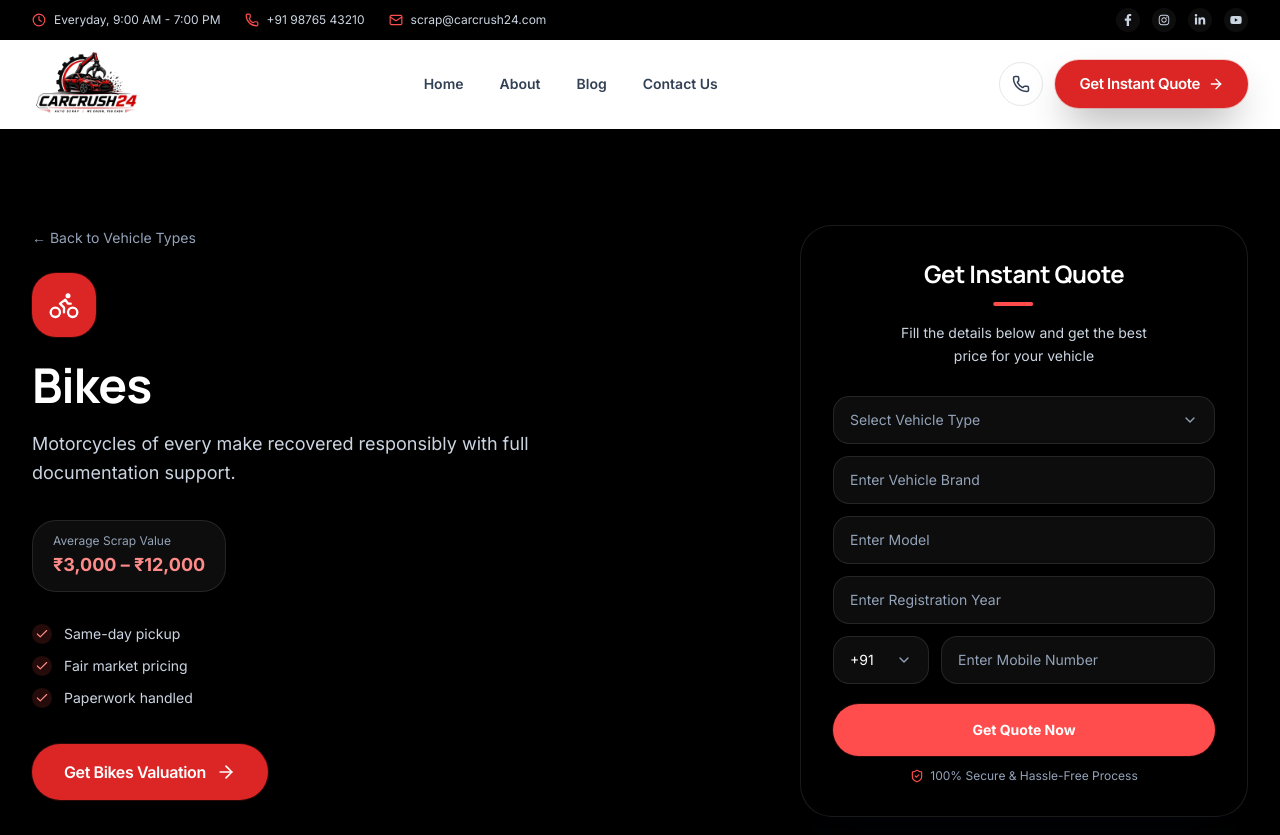
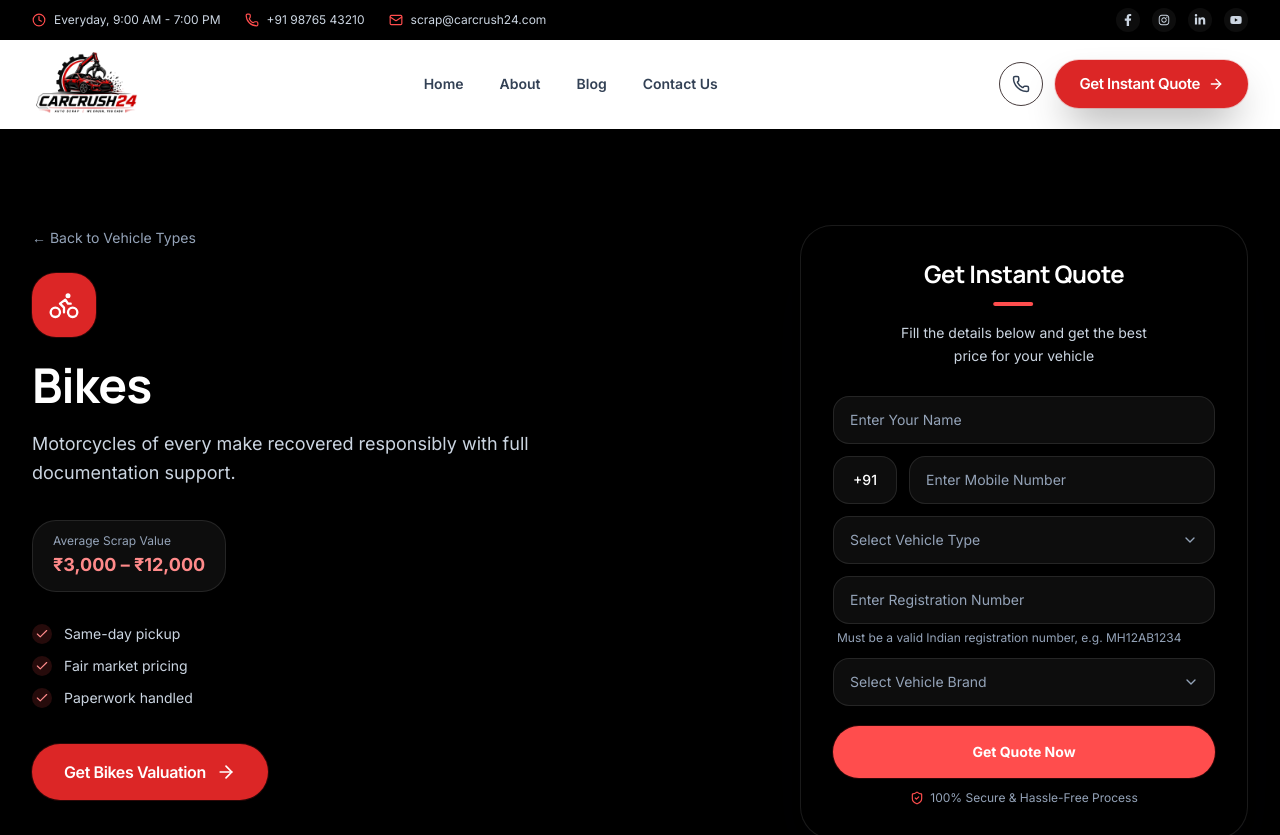
Before and after one commit to abhishekpaawanigroup-cmyk/Auto-scrap, a Next.js app: page /vehicle-types/bikes in a window 1280 px wide. Shown: the top 835 px of the page. Built offline with nearby package versions, Linux system fonts and the light colour scheme.

Commit message:
update quote form

```diff
--- a/package.json
+++ b/package.json
@@ -15,6 +15,7 @@
     "next": "15.5.23",
     "react": "19.2.8",
     "react-dom": "19.2.8",
+    "react-hook-form": "^7.85.0",
     "react-icons": "^5.7.0",
     "swiper": "^14.1.0"
   },
--- a/src/app/page.tsx
+++ b/src/app/page.tsx
@@ -10,7 +10,6 @@ import { ProcessGallery } from "@/components/sections/ProcessGallery";
 import { EnvironmentalImpact } from "@/components/sections/EnvironmentalImpact";
 import { TestimonialsSection } from "@/components/sections/TestimonialsSection";
 import { FAQSection } from "@/components/sections/FAQSection";
-import { LatestBlogs } from "@/components/sections/LatestBlogs";
 import { PartnersSlider } from "@/components/sections/PartnersSlider";
 import { CTABanner } from "@/components/ui/CTABanner";
 import { buildMetadata, faqJsonLd } from "@/lib/seo";
@@ -41,7 +40,6 @@ export default function Home() {
       <EnvironmentalImpact />
       <TestimonialsSection />
       <FAQSection />
-      <LatestBlogs />
       <PartnersSlider />
       <CTABanner />
     </>
--- a/src/components/layout/Header.tsx
+++ b/src/components/layout/Header.tsx
@@ -53,7 +53,12 @@ export function Header() {
                   )}
                 >
                   {item.label}
-                  <span className="pointer-events-none absolute bottom-1.5 left-4 right-4 h-[2px] origin-left scale-x-0 rounded-full bg-primary-600 transition-transform duration-300 ease-[var(--ease-premium)] group-hover:scale-x-100" />
+                  <span
+                    className={cn(
+                      "pointer-events-none absolute bottom-1.5 left-4 right-4 h-[2px] origin-left rounded-full bg-primary-600 transition-transform duration-300 ease-[var(--ease-premium)] group-hover:scale-x-100",
+                      active ? "scale-x-100" : "scale-x-0"
+                    )}
+                  />
                 </Link>
               );
             })}
@@ -62,7 +67,7 @@ export function Header() {
           <div className="hidden items-center gap-3 lg:flex">
             <a
               href={`tel:${SITE_CONFIG.contact.phoneRaw}`}
-              className="flex h-11 w-11 items-center justify-center rounded-full border border-ink-200 text-ink-700 transition-colors hover:border-primary-600 hover:text-primary-700"
+              className="flex h-11 w-11 items-center justify-center rounded-full border border-[#483d3e] text-ink-700 transition-colors hover:border-primary-600 hover:text-primary-700"
               aria-label="Call us"
             >
               <Phone className="h-[18px] w-[18px]" />
--- a/src/components/sections/QuoteForm.tsx
+++ b/src/components/sections/QuoteForm.tsx
@@ -1,9 +1,11 @@
 "use client";
 
-import { useState, type FormEvent } from "react";
+import { forwardRef, useState, type ReactNode } from "react";
+import { useForm, Controller } from "react-hook-form";
 import { motion } from "framer-motion";
 import { CheckCircle2, Loader2, ShieldCheck } from "lucide-react";
 import { Dropdown } from "@/components/ui/Dropdown";
+import { BrandCombobox } from "@/components/ui/BrandCombobox";
 
 const VEHICLE_TYPE_OPTIONS = [
   { label: "Select Vehicle Type", value: "" },
@@ -14,21 +16,30 @@ const VEHICLE_TYPE_OPTIONS = [
   { label: "Commercial Vehicles", value: "commercial-vehicles" },
 ];
 
-const COUNTRY_CODE_OPTIONS = [
-  { label: "+91", value: "+91" },
-  { label: "+1", value: "+1" },
-  { label: "+44", value: "+44" },
-  { label: "+971", value: "+971" },
-  { label: "+61", value: "+61" },
-];
+interface QuoteFormValues {
+  name: string;
+  mobile: string;
+  vehicleType: string;
+  registrationNo: string;
+  brand: string;
+}
+
+const INDIA_REG_NO_PATTERN = /^[A-Z]{2}[0-9]{1,2}[A-Z]{1,3}[0-9]{4}$/;
 
 export function QuoteForm({ variant = "glass" }: { variant?: "glass" | "light" }) {
   const [status, setStatus] = useState<"idle" | "submitting" | "success">("idle");
-  const [vehicleType, setVehicleType] = useState("");
-  const [countryCode, setCountryCode] = useState("+91");
+  const {
+    register,
+    handleSubmit,
+    control,
+    reset,
+    formState: { errors },
+  } = useForm<QuoteFormValues>({
+    mode: "onTouched",
+    defaultValues: { name: "", mobile: "", vehicleType: "", registrationNo: "", brand: "" },
+  });
 
-  function handleSubmit(e: FormEvent<HTMLFormElement>) {
-    e.preventDefault();
+  function onSubmit() {
     setStatus("submitting");
     // TODO: replace with POST /api/quote once backend is available
     setTimeout(() => setStatus("success"), 900);
@@ -74,46 +85,106 @@ export function QuoteForm({ variant = "glass" }: { variant?: "glass" | "light" }
           <p className={`text-sm ${isGlass ? "text-ink-300" : "text-ink-500"}`}>
             Our team will call you within 30 minutes with your quote.
           </p>
+          <button
+            type="button"
+            onClick={() => {
+              reset();
+              setStatus("idle");
+            }}
+            className={`mt-3 text-sm font-semibold underline-offset-4 transition-colors hover:underline ${
+              isGlass ? "text-accent-400 hover:text-accent-300" : "text-primary-600 hover:text-primary-700"
+            }`}
+          >
+            Submit Another Request
+          </button>
         </motion.div>
       ) : (
-        <form onSubmit={handleSubmit} className="mt-7 flex flex-col gap-3">
+        <form onSubmit={handleSubmit(onSubmit)} className="mt-7 flex flex-col gap-3" noValidate>
+          <FormField error={errors.name?.message}>
+            <InputField
+              isGlass={isGlass}
+              placeholder="Enter Your Name"
+              hasError={Boolean(errors.name)}
+              {...register("name", { required: "Please enter your name" })}
+            />
+          </FormField>
+
+          <FormField error={errors.mobile?.message}>
+            <div className="flex gap-3">
+              <span
+                className={`flex h-12 w-16 shrink-0 items-center justify-center rounded-xl border text-sm font-medium ${
+                  isGlass
+                    ? "border-white/10 bg-white/5 text-white"
+                    : "border-ink-200 bg-white text-ink-900"
+                }`}
+              >
+                +91
+              </span>
+              <InputField
+                isGlass={isGlass}
+                className="flex-1"
+                type="tel"
+                placeholder="Enter Mobile Number"
+                inputMode="numeric"
+                maxLength={10}
+                hasError={Boolean(errors.mobile)}
+                {...register("mobile", {
+                  required: "Please enter your mobile number",
+                  pattern: { value: /^[0-9]{10}$/, message: "Enter a valid 10-digit mobile number" },
+                })}
+              />
+            </div>
+          </FormField>
+
+          <FormField error={errors.vehicleType?.message}>
+            <Controller
+              name="vehicleType"
+              control={control}
+              rules={{ required: "Please select a vehicle type" }}
+              render={({ field }) => (
                 <Dropdown
                   theme={theme}
-            name="vehicleType"
                   placeholder="Select Vehicle Type"
                   options={VEHICLE_TYPE_OPTIONS}
-            value={vehicleType}
-            onChange={setVehicleType}
+                  value={field.value}
+                  onChange={field.onChange}
+                  hasError={Boolean(errors.vehicleType)}
                 />
-          <InputField isGlass={isGlass} placeholder="Enter Vehicle Brand" required />
-          <InputField isGlass={isGlass} placeholder="Enter Model" required />
+              )}
+            />
+          </FormField>
+
+          <FormField error={errors.registrationNo?.message} hint="Must be a valid Indian registration number, e.g. MH12AB1234">
             <InputField
               isGlass={isGlass}
-            placeholder="Enter Registration Year"
-            required
-            inputMode="numeric"
-            pattern="[0-9]{4}"
-            maxLength={4}
+              placeholder="Enter Registration Number"
+              className="uppercase placeholder:normal-case"
+              hasError={Boolean(errors.registrationNo)}
+              {...register("registrationNo", {
+                required: "Please enter the vehicle registration number",
+                pattern: { value: INDIA_REG_NO_PATTERN, message: "Enter a valid Indian registration number, e.g. MH12AB1234" },
+                setValueAs: (v: string) => v.toUpperCase(),
+              })}
             />
-          <div className="flex gap-3">
-            <Dropdown
+          </FormField>
+
+          <FormField error={errors.brand?.message}>
+            <Controller
+              name="brand"
+              control={control}
+              rules={{ required: "Please select or enter the vehicle brand" }}
+              render={({ field }) => (
+                <BrandCombobox
                   theme={theme}
-              placeholder="Code"
-              options={COUNTRY_CODE_OPTIONS}
-              value={countryCode}
-              onChange={setCountryCode}
-              className="w-24 shrink-0"
+                  value={field.value}
+                  onChange={field.onChange}
+                  onBlur={field.onBlur}
+                  hasError={Boolean(errors.brand)}
                 />
-            <input
-              type="tel"
-              required
-              placeholder="Enter Mobile Number"
-              inputMode="numeric"
-              pattern="[0-9]{10}"
-              maxLength={10}
-              className={`${inputClasses(isGlass)} flex-1`}
+              )}
             />
-          </div>
+          </FormField>
+
           <button
             type="submit"
             disabled={status === "submitting"}
@@ -131,7 +202,12 @@ export function QuoteForm({ variant = "glass" }: { variant?: "glass" | "light" }
   );
 }
 
-function inputClasses(isGlass: boolean) {
+function inputClasses(isGlass: boolean, hasError: boolean) {
+  if (hasError) {
+    return `h-12 w-full rounded-xl border px-4 text-sm outline-none transition-colors border-amber-500 focus:border-amber-500 ${
+      isGlass ? "bg-white/5 text-white placeholder:text-ink-400" : "bg-white text-ink-900 placeholder:text-ink-400"
+    }`;
+  }
   return `h-12 w-full rounded-xl border px-4 text-sm outline-none transition-colors ${
     isGlass
       ? "border-white/10 bg-white/5 text-white placeholder:text-ink-400 focus:border-accent-500"
@@ -139,10 +215,30 @@ function inputClasses(isGlass: boolean) {
   }`;
 }
 
-function InputField({
-  isGlass,
-  className = "",
-  ...props
-}: { isGlass: boolean; className?: string } & React.InputHTMLAttributes<HTMLInputElement>) {
-  return <input {...props} className={`${inputClasses(isGlass)} ${className}`} />;
+const InputField = forwardRef<
+  HTMLInputElement,
+  { isGlass: boolean; className?: string; hasError?: boolean } & React.InputHTMLAttributes<HTMLInputElement>
+>(function InputField({ isGlass, className = "", hasError = false, ...props }, ref) {
+  return <input ref={ref} {...props} className={`${inputClasses(isGlass, hasError)} ${className}`} />;
+});
+
+function FormField({
+  error,
+  hint,
+  children,
+}: {
+  error?: string;
+  hint?: string;
+  children: ReactNode;
+}) {
+  return (
+    <div>
+      {children}
+      {error ? (
+        <p className="mt-1.5 pl-1 text-xs font-medium text-amber-600">{error}</p>
+      ) : hint ? (
+        <p className="mt-1.5 pl-1 text-xs text-ink-400">{hint}</p>
+      ) : null}
+    </div>
+  );
 }
--- /dev/null
+++ b/src/components/ui/BrandCombobox.tsx
@@ -0,0 +1,174 @@
+"use client";
+
+import { useEffect, useMemo, useRef, useState } from "react";
+import { ChevronDown } from "lucide-react";
+import { cn } from "@/lib/utils";
+
+export const VEHICLE_BRANDS = [
+  "Tata",
+  "Mahindra",
+  "Maruti Suzuki",
+  "Hyundai",
+  "Honda",
+  "Toyota",
+  "Ford",
+  "Volkswagen",
+  "Renault",
+  "Nissan",
+  "Kia",
+  "MG",
+  "Isuzu",
+  "Ashok Leyland",
+  "Force Motors",
+  "Bajaj",
+  "TVS",
+  "Hero",
+  "Yamaha",
+  "Suzuki",
+  "Royal Enfield",
+  "BMW",
+  "Mercedes-Benz",
+  "Volvo",
+  "Audi",
+  "Skoda",
+  "Jeep",
+];
+
+export function BrandCombobox({
+  value,
+  onChange,
+  theme = "dark",
+  hasError = false,
+  onBlur,
+  name,
+}: {
+  value: string;
+  onChange: (value: string) => void;
+  theme?: "dark" | "light";
+  hasError?: boolean;
+  onBlur?: () => void;
+  name?: string;
+}) {
+  const isDark = theme === "dark";
+  const [open, setOpen] = useState(false);
+  const [customMode, setCustomMode] = useState(false);
+  const ref = useRef<HTMLDivElement>(null);
+  const inputRef = useRef<HTMLInputElement>(null);
+  const suppressReopenRef = useRef(false);
+
+  useEffect(() => {
+    function handleClick(e: MouseEvent) {
+      if (ref.current && !ref.current.contains(e.target as Node)) setOpen(false);
+    }
+    document.addEventListener("mousedown", handleClick);
+    return () => document.removeEventListener("mousedown", handleClick);
+  }, []);
+
+  const listItems = useMemo(() => {
+    const query = value.trim().toLowerCase();
+    const matches = query ? VEHICLE_BRANDS.filter((brand) => brand.toLowerCase().includes(query)) : VEHICLE_BRANDS;
+    return ["Select Vehicle Brand", ...matches, "Others"];
+  }, [value]);
+
+  function selectItem(item: string) {
+    if (item === "Others") {
+      setCustomMode(true);
+      onChange("");
+    } else if (item === "Select Vehicle Brand") {
+      setCustomMode(false);
+      onChange("");
+    } else {
+      setCustomMode(false);
+      onChange(item);
+    }
+    setOpen(false);
+    suppressReopenRef.current = true;
+    requestAnimationFrame(() => inputRef.current?.focus());
+  }
+
+  return (
+    <div ref={ref} className="relative">
+      {name && <input type="hidden" name={name} value={value} />}
+      <div className="relative">
+        <input
+          ref={inputRef}
+          type="text"
+          value={value}
+          onChange={(e) => {
+            onChange(e.target.value);
+            setOpen(true);
+          }}
+          onFocus={() => {
+            if (suppressReopenRef.current) {
+              suppressReopenRef.current = false;
+              return;
+            }
+            setOpen(true);
+          }}
+          onBlur={onBlur}
+          placeholder={customMode ? "Enter your vehicle brand" : "Select Vehicle Brand"}
+          role="combobox"
+          aria-expanded={open}
+          aria-haspopup="listbox"
+          className={cn(
+            "h-12 w-full rounded-xl border pl-4 pr-10 text-sm outline-none transition-colors",
+            isDark ? "bg-white/5 text-white placeholder:text-ink-400" : "bg-white text-ink-900 placeholder:text-ink-400",
+            hasError
+              ? "border-amber-500 focus:border-amber-500"
+              : isDark
+                ? "border-white/10 focus:border-accent-500"
+                : "border-ink-200 focus:border-primary-500"
+          )}
+        />
+        <button
+          type="button"
+          aria-label="Toggle brand list"
+          onClick={() => setOpen((v) => !v)}
+          className="absolute right-3 top-1/2 flex h-6 w-6 -translate-y-1/2 items-center justify-center"
+        >
+          <ChevronDown
+            className={cn(
+              "h-4 w-4 transition-transform duration-200",
+              open && "rotate-180",
+              "text-ink-400"
+            )}
+          />
+        </button>
+      </div>
+
+      {open && (
+        <div
+          role="listbox"
+          className={cn(
+            "absolute left-0 right-0 top-full z-30 mt-2 overflow-hidden rounded-xl border shadow-[var(--shadow-premium-lg)]",
+            isDark ? "border-white/10 bg-ink-900" : "border-border bg-white"
+          )}
+        >
+          <ul className="thin-scrollbar max-h-52 overflow-auto overscroll-contain p-1.5">
+            {listItems.map((item) => {
+              const isPlaceholder = item === "Select Vehicle Brand";
+              const isOthers = item === "Others";
+              const isSelected = isPlaceholder ? value === "" && !customMode : isOthers ? customMode : value === item;
+              return (
+                <li key={item}>
+                  <button
+                    type="button"
+                    onClick={() => selectItem(item)}
+                    className={cn(
+                      "flex w-full items-center rounded-lg px-3 py-2.5 text-left text-sm transition-colors",
+                      isDark ? "text-ink-200 hover:bg-white/10" : "text-ink-700 hover:bg-ink-100",
+                      isPlaceholder && (isDark ? "text-ink-400" : "text-ink-400"),
+                      isSelected && (isDark ? "bg-white/10 text-white" : "bg-primary-50 text-primary-700")
+                    )}
+                  >
+                    {item}
+                  </button>
+                </li>
+              );
+            })}
+          </ul>
+        </div>
+      )}
+    </div>
+  );
+}
--- a/src/components/ui/Dropdown.tsx
+++ b/src/components/ui/Dropdown.tsx
@@ -18,6 +18,7 @@ export function Dropdown({
   theme = "dark",
   className,
   name,
+  hasError = false,
 }: {
   options: DropdownOption[];
   value: string;
@@ -26,6 +27,7 @@ export function Dropdown({
   theme?: "dark" | "light";
   className?: string;
   name?: string;
+  hasError?: boolean;
 }) {
   const [open, setOpen] = useState(false);
   const ref = useRef<HTMLDivElement>(null);
@@ -51,9 +53,13 @@ export function Dropdown({
         aria-expanded={open}
         className={cn(
           "flex h-12 w-full items-center justify-between gap-2 rounded-xl border px-4 text-left text-sm outline-none transition-colors",
-          isDark
-            ? "border-white/10 bg-white/5 text-white focus:border-accent-500"
-            : "border-ink-200 bg-white text-ink-900 focus:border-primary-500"
+          hasError
+            ? "border-amber-500 focus:border-amber-500"
+            : isDark
+              ? "border-white/10 bg-white/5 text-white focus:border-accent-500"
+              : "border-ink-200 bg-white text-ink-900 focus:border-primary-500",
+          hasError && isDark && "bg-white/5 text-white",
+          hasError && !isDark && "bg-white text-ink-900"
         )}
       >
         <span className={cn("truncate", !hasValue && "text-ink-400")}>
@@ -76,7 +82,7 @@ export function Dropdown({
             exit={{ opacity: 0, y: -6, scale: 0.98 }}
             transition={{ duration: 0.15, ease: [0.16, 1, 0.3, 1] }}
             className={cn(
-              "absolute left-0 right-0 top-full z-30 mt-2 max-h-60 overflow-auto rounded-xl border p-1.5 shadow-[var(--shadow-premium-lg)]",
+              "thin-scrollbar absolute left-0 right-0 top-full z-30 mt-2 max-h-60 overflow-auto overscroll-contain rounded-xl border p-1.5 shadow-[var(--shadow-premium-lg)]",
               isDark ? "border-white/10 bg-ink-900" : "border-border bg-white"
             )}
           >
```
Also changed, not shown: src/app/globals.css (+18 -0 lines), src/components/sections/Hero.tsx (+5 -5 lines), 1 other file (tests, documents, lock files or other folders). Lines whose indentation alone changed are shown as unchanged.
